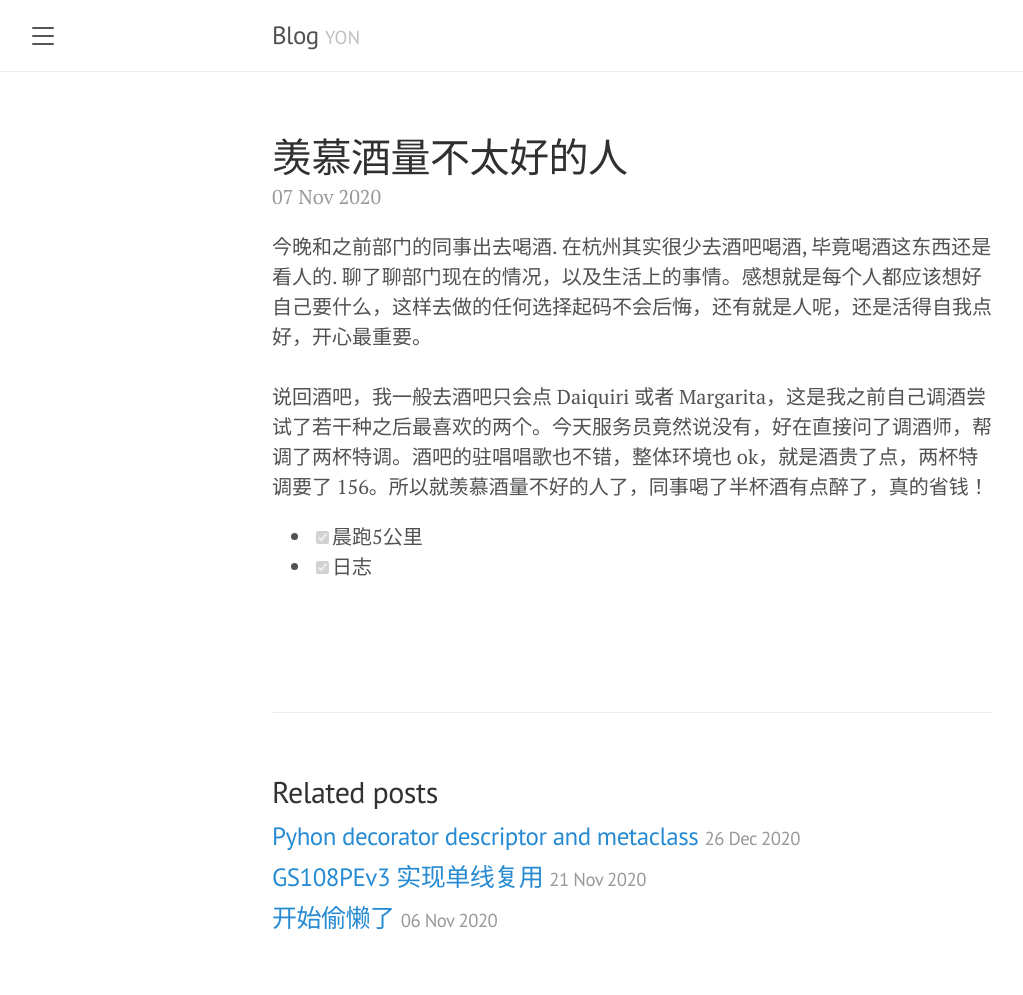
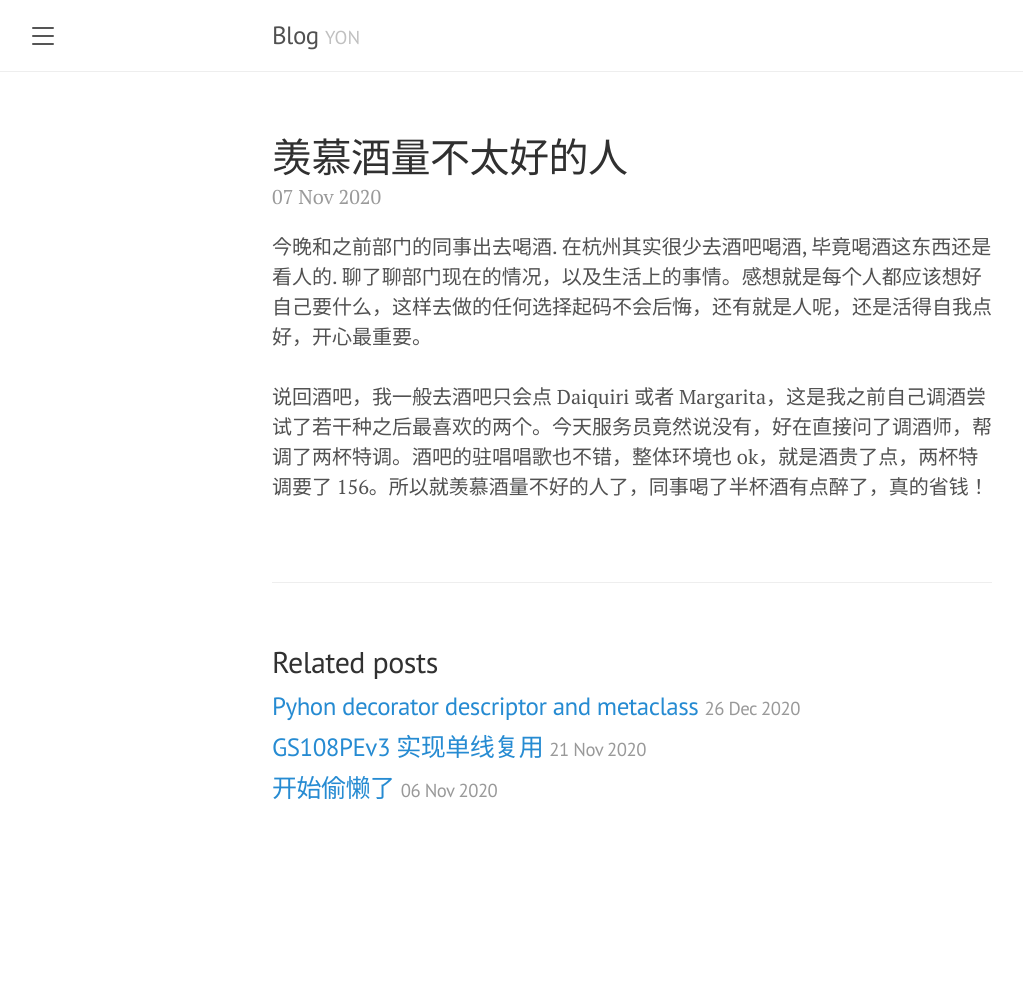
Before and after one commit to yoncise/yoncise.github.io, a Jekyll site: the page built from _posts/2020/2020-11-07-15623404.md, in a window 1280 px wide. Shown: the whole page, without its empty margins (8-1031 px from the left). Built offline with Jekyll 4.4.1, drawn with Linux system fonts in a browser that asks for light colours; after the commit the page ends 900 px from its top, so only the background shows below that.

Commit message:
sync from yuque

```diff
--- a/_posts/2020/2020-11-07-15623404.md
+++ b/_posts/2020/2020-11-07-15623404.md
@@ -3,10 +3,4 @@ layout: post
 title: 羡慕酒量不太好的人
 ---
 今晚和之前部门的同事出去喝酒. 在杭州其实很少去酒吧喝酒, 毕竟喝酒这东西还是看人的. 聊了聊部门现在的情况，以及生活上的事情。感想就是每个人都应该想好自己要什么，这样去做的任何选择起码不会后悔，还有就是人呢，还是活得自我点好，开心最重要。<br />
-<br />说回酒吧，我一般去酒吧只会点 Daiquiri 或者 Margarita，这是我之前自己调酒尝试了若干种之后最喜欢的两个。今天服务员竟然说没有，好在直接问了调酒师，帮调了两杯特调。酒吧的驻唱唱歌也不错，整体环境也 ok，就是酒贵了点，两杯特调要了 156。所以就羡慕酒量不好的人了，同事喝了半杯酒有点醉了，真的省钱！<br />
-
-- [x] 晨跑5公里
-- [x] 日志
-
-
-<br />
+<br />说回酒吧，我一般去酒吧只会点 Daiquiri 或者 Margarita，这是我之前自己调酒尝试了若干种之后最喜欢的两个。今天服务员竟然说没有，好在直接问了调酒师，帮调了两杯特调。酒吧的驻唱唱歌也不错，整体环境也 ok，就是酒贵了点，两杯特调要了 156。所以就羡慕酒量不好的人了，同事喝了半杯酒有点醉了，真的省钱！
```
